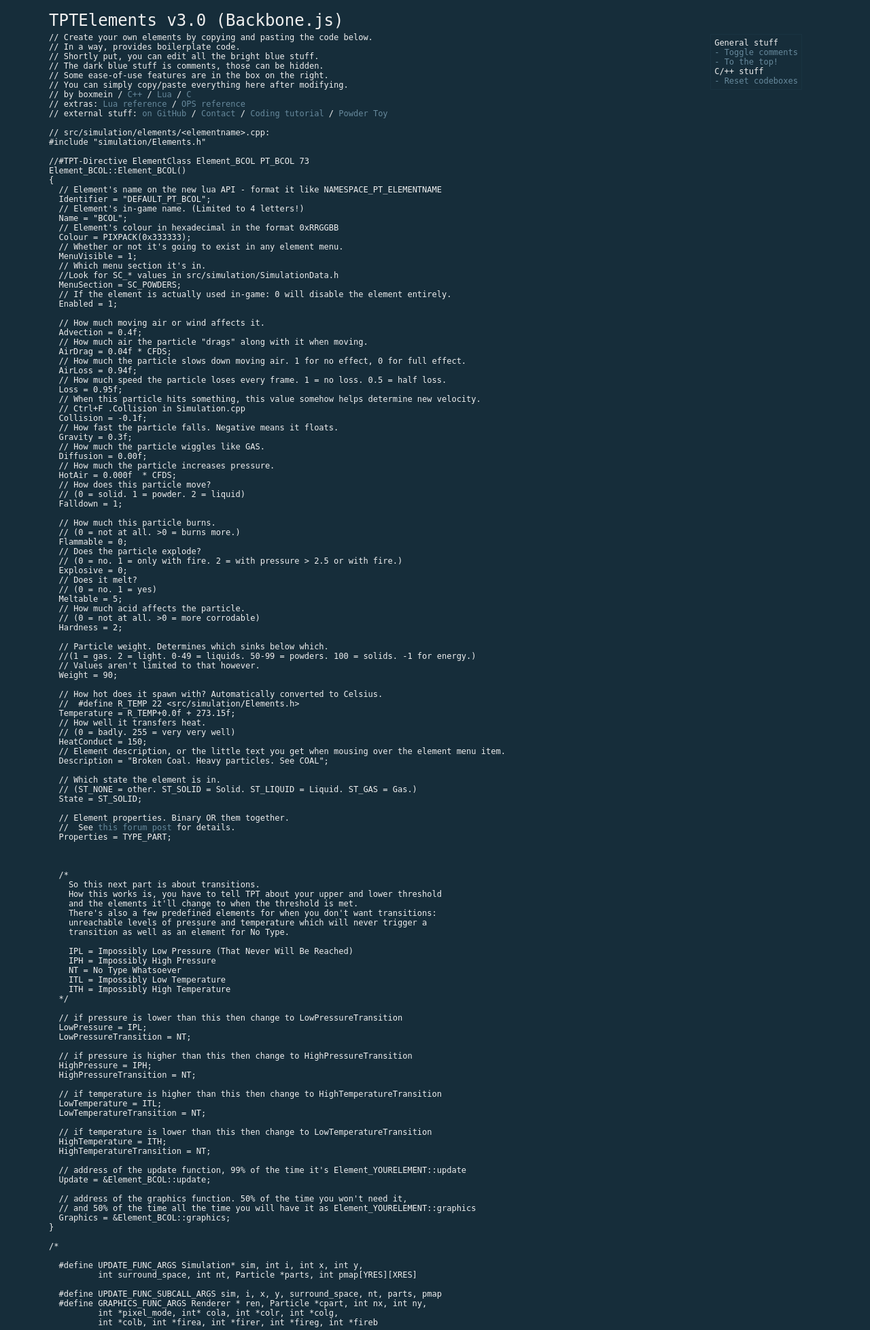
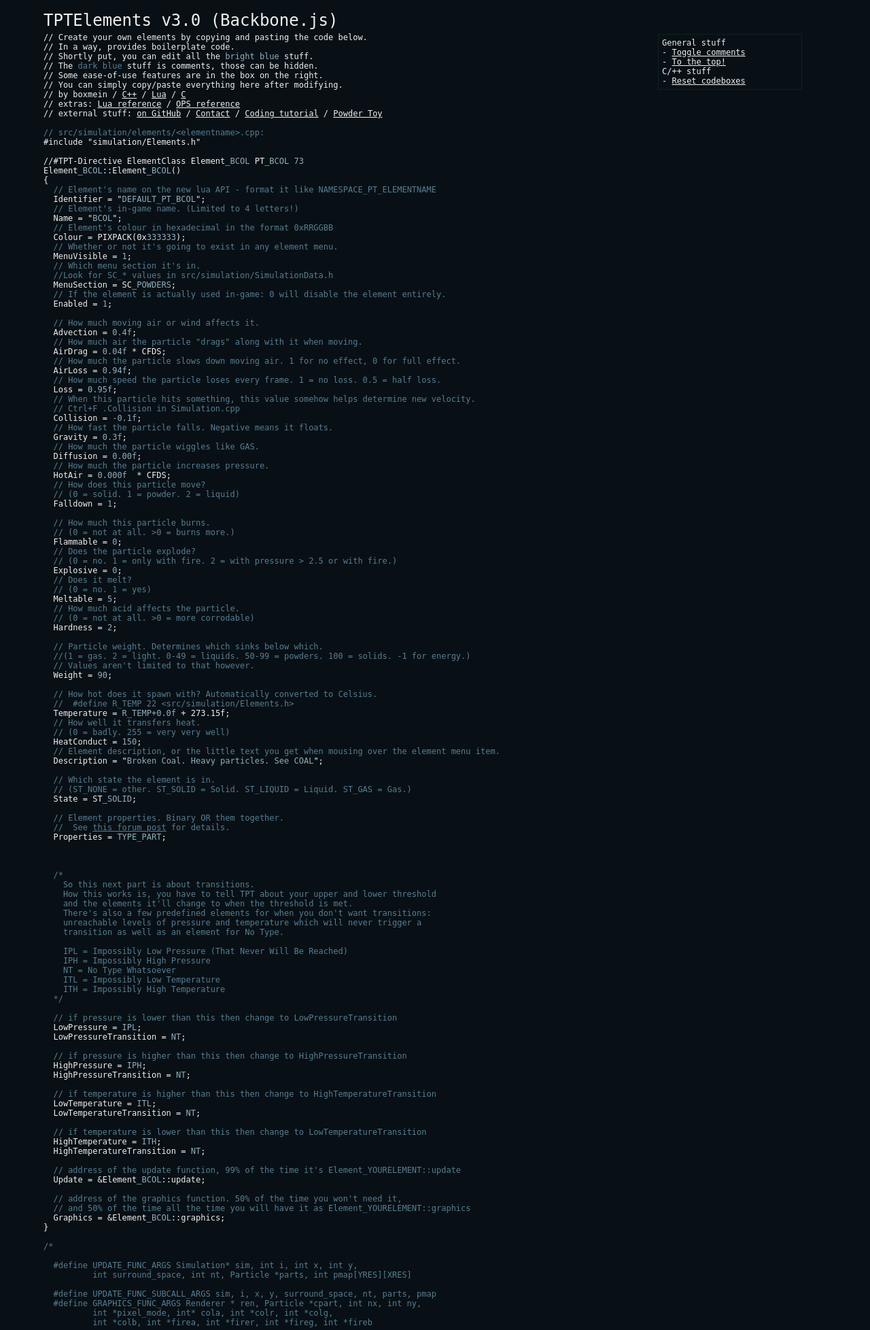
Before and after one commit to boxmein/TPTElements, a PHP site: page / in a window 1280 px wide. Shown: the top 1956 px of the page at 68% size. Run offline with PHP 8.4, Linux system fonts and the light colour scheme; some libraries are stand-ins or nearby versions.

Commit message:
edited styles

```diff
--- a/styles/style.css
+++ b/styles/style.css
@@ -1,39 +1,33 @@
-.totes-center {
-  margin: auto;
-  position: absolute;
-  top: 0;
-  left: 0;
-  bottom: 0;
-  right: 0;
+body {
+  background: #081015;
+  font-family: monospace;
+  font-size: 12px;
+  color: #efefef;
+  white-space: pre;
+  margin-left: 5%;
+}
+a,
+.liveurls {
+  cursor: pointer;
+  color: inherit;
+  text-decoration: underline;
+}
+h1 {
+  font-family: monospace;
+  font-size: 2em;
+  font-weight: normal;
+  margin-bottom: -10px;
 }
 ol,
 ul {
   margin: 0;
   padding: 0;
 }
-body {
-  background: #162d3a;
-  font: 12px monospace;
-  padding-left: 5%;
-  color: #efefef;
-  white-space: pre;
-  max-width: 700px;
-}
-a,
-.liveurls {
-  text-decoration: none;
-  cursor: pointer;
-  color: #67899c;
-}
-h1 {
-  font: 2em monospace;
-  margin-bottom: -10px;
-}
-b {
-  color: #98bacf;
+.editable {
+  color: #92aebd;
   font-weight: normal;
 }
-i {
+.comment {
   color: #577d92;
   font-style: normal;
 }
@@ -41,25 +35,25 @@ i {
   margin: 0;
 }
 .aside {
-  border: 1px solid #193341;
   position: fixed;
   top: 50px;
   right: 100px;
-  background: #162d3a;
+  min-width: 200px;
   text-align: left;
   padding: 5px;
   white-space: normal;
+  background: #081015;
+  border: 1px solid #0f1f28;
 }
 .aside ul {
-  list-style: none;
   padding: -5px;
   margin: 0;
+  list-style: none;
   white-space: normal;
 }
 .aside li {
   list-style-type: none;
   cursor: pointer;
-  color: #67899c;
 }
 .aside li:before {
   content: "- ";
@@ -70,19 +64,6 @@ i {
     margin: 5px 0;
   }
 }
-::-webkit-scrollbar {
-  background-color: #244a5f;
-  width: 5px;
-}
-::-webkit-scrollbar-thumb {
-  background-color: #efefef;
-}
-::-webkit-scrollbar:horizontal {
-  height: 5px;
-}
-::-webkit-scrollbar-corner {
-  background-color: #244a5f;
-}
 #propertyList {
   list-style-type: none;
   margin: 0;
@@ -91,9 +72,8 @@ i {
 .propline .close {
   cursor: default;
   position: relative;
-  left: -10px;
-  color: #162d3a;
+  color: #081015;
 }
 .propline:hover .close {
-  color: #98bacf;
+  color: #92aebd;
 }
--- a/styles/style.less
+++ b/styles/style.less
@@ -1,36 +1,49 @@
-@import-once "globals";
+// Body background colour
+@backgroundColor: darken(#162D3A, 10%);
+// Woo generic fonts
+@bodyFont: monospace;
+// Text colour for the body.
+@textColor: #EFEFEF;
+// Applies to <i></i> tags
+@commentColor: desaturate(lighten(@backgroundColor, 40%), 20%);
+// Editable <b> boxes
+@editableColor: desaturate(lighten(@backgroundColor, 60%), 20%);
 
+
+// -----------------------------------------------------------------------------
+// Basics
+
+body {
+	background: @backgroundColor;
+	font-family: @bodyFont;
+	font-size: 12px;
+	color: @textColor;
+	white-space: pre;
+	margin-left: 5%;
+}
+
+a, .liveurls {
+	cursor: pointer;
+	color: inherit;
+	text-decoration: underline;
+}
+h1 {
+	font-family: @bodyFont;
+	font-size: 2em;
+	font-weight: normal;
+	margin-bottom: -10px;
+}
 // Reset
 ol, ul {
   margin: 0;
   padding: 0;
 }
 
-// -----------------------------------------------------------------------------
-// Basics
-
-body {
-	background: @backgroundColor;
-	font: 12px @bodyFont;
-	padding-left: 5%;
-	color: @textColor;
-	white-space: pre;
-	max-width: 700px;
-}
-a, .liveurls {
-	text-decoration: none;
-	cursor: pointer;
-	color: @linkColor;
-}
-h1 {
-	font: 2em @bodyFont;
-	margin-bottom: -10px;
-}
-b {
+.editable {
 	color: @editableColor;
 	font-weight: normal;
 }
-i {
+.comment {
 	color: @commentColor;
 	font-style: normal;
 }
@@ -40,29 +53,35 @@ i {
 // Aside-bar
 
 .aside p {
-	margin:0;
+	margin: 0;
 }
 
 .aside {
-	border: 1px solid lighten(@backgroundColor, 2%);
+
 	position: fixed;
 	top: 50px;
 	right: 100px;
-	background: @backgroundColor;
+	min-width: 200px;
+
 	text-align: left;
 	padding: 5px;
 	white-space: normal;
+
+	background: @backgroundColor;
+	border: 1px solid lighten(@backgroundColor, 5%);
+
 }
 .aside ul {
-	list-style: none;
+
 	padding: -5px;
 	margin: 0;
+
+	list-style: none;
 	white-space: normal;
 }
 .aside li {
 	list-style-type: none;
 	cursor: pointer;
-	color: @linkColor;
 }
 
 // Cheap "- " prefixes for list items
```
